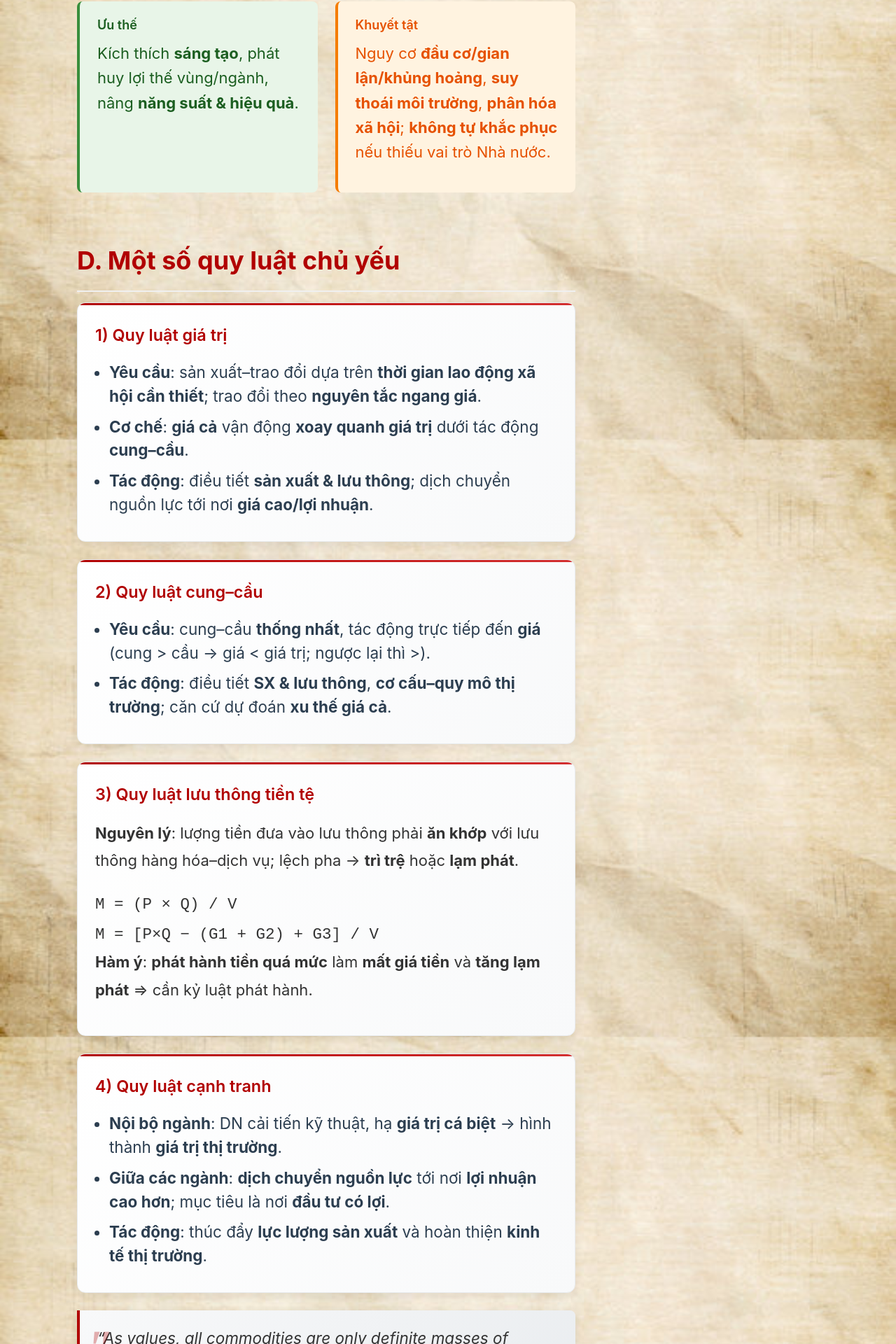
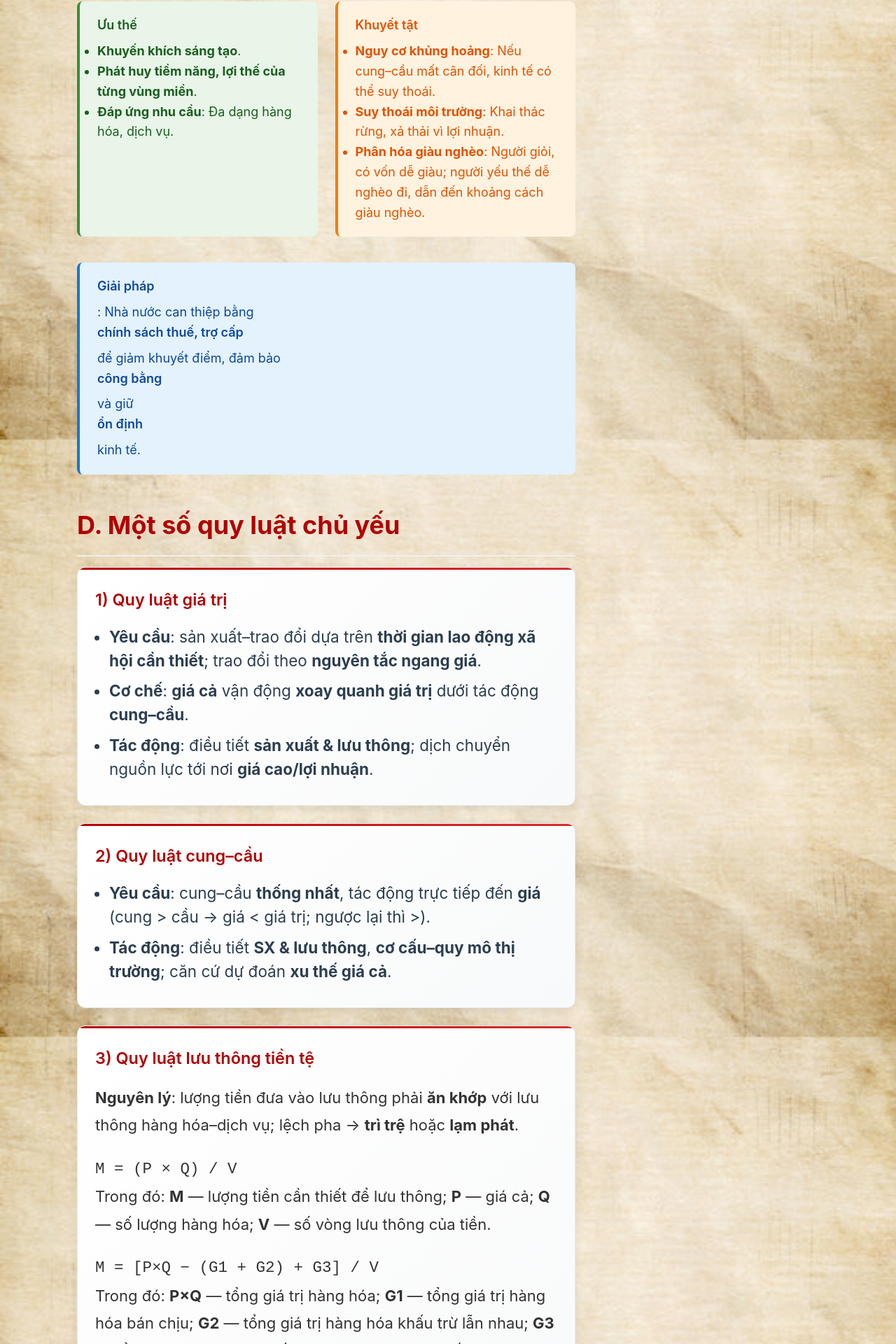
Before and after one commit to LysLama/Philosophy_Website, a React (Vite) app: page /chapter2/market-economy in a window 1280 px wide. Shown: the part 1932-3852 px from the top of the page at 70% size. Built offline with nearby package versions, Linux system fonts and the light colour scheme; a web font is replaced by a local one.

Commit message:
content(vn): refine Market Economy pros/cons (C) and add formula notes for money circulation laws

```diff
--- a/src/pages/Chapter2MarketEconomy.jsx
+++ b/src/pages/Chapter2MarketEconomy.jsx
@@ -50,16 +50,27 @@ const Chapter2MarketEconomy = () => {
 
             {/* C. Ưu thế & khuyết tật */}
             <section id="proscons">
-              <h3>C. Ưu thế &amp; khuyết tật (rất ngắn)</h3>
+              <h3>C. Ưu thế &amp; khuyết tật</h3>
               <div className="grid two-cols gap-md">
                 <div className="callout success">
                   <strong>Ưu thế</strong>
-                  <p>Kích thích <strong>sáng tạo</strong>, phát huy lợi thế vùng/ngành, nâng <strong>năng suất &amp; hiệu quả</strong>.</p>
+                  <ul>
+                    <li><strong>Khuyến khích sáng tạo</strong>.</li>
+                    <li><strong>Phát huy tiềm năng, lợi thế của từng vùng miền</strong>.</li>
+                    <li><strong>Đáp ứng nhu cầu</strong>: Đa dạng hàng hóa, dịch vụ.</li>
+                  </ul>
                 </div>
                 <div className="callout warning">
                   <strong>Khuyết tật</strong>
-                  <p>Nguy cơ <strong>đầu cơ/gian lận/khủng hoảng</strong>, <strong>suy thoái môi trường</strong>, <strong>phân hóa xã hội</strong>; <strong>không tự khắc phục</strong> nếu thiếu vai trò Nhà nước.</p>
+                  <ul>
+                    <li><strong>Nguy cơ khủng hoảng</strong>: Nếu cung–cầu mất cân đối, kinh tế có thể suy thoái.</li>
+                    <li><strong>Suy thoái môi trường</strong>: Khai thác rừng, xả thải vì lợi nhuận.</li>
+                    <li><strong>Phân hóa giàu nghèo</strong>: Người giỏi, có vốn dễ giàu; người yếu thế dễ nghèo đi, dẫn đến khoảng cách giàu nghèo.</li>
+                  </ul>
                 </div>
+              </div>
+              <div className="callout info" style={{marginTop:'12px'}}>
+                <strong>Giải pháp</strong>: Nhà nước can thiệp bằng <strong>chính sách thuế, trợ cấp</strong> để giảm khuyết điểm, đảm bảo <strong>công bằng</strong> và giữ <strong>ổn định</strong> kinh tế.
               </div>
             </section>
 
@@ -86,7 +97,9 @@ const Chapter2MarketEconomy = () => {
                   <h4>3) Quy luật lưu thông tiền tệ</h4>
                   <p><strong>Nguyên lý</strong>: lượng tiền đưa vào lưu thông phải <strong>ăn khớp</strong> với lưu thông hàng hóa–dịch vụ; lệch pha → <strong>trì trệ</strong> hoặc <strong>lạm phát</strong>.</p>
                   <div><code>M = (P × Q) / V</code></div>
+                  <p className="formula-note">Trong đó: <strong>M</strong> — lượng tiền cần thiết để lưu thông; <strong>P</strong> — giá cả; <strong>Q</strong> — số lượng hàng hóa; <strong>V</strong> — số vòng lưu thông của tiền.</p>
                   <div><code>M = [P×Q − (G1 + G2) + G3] / V</code></div>
+                  <p className="formula-note">Trong đó: <strong>P×Q</strong> — tổng giá trị hàng hóa; <strong>G1</strong> — tổng giá trị hàng hóa bán chịu; <strong>G2</strong> — tổng giá trị hàng hóa khấu trừ lẫn nhau; <strong>G3</strong> — tổng giá trị hàng hóa đến kỳ thanh toán; <strong>V</strong> — số vòng quay trung bình của tiền.</p>
                   <p><strong>Hàm ý</strong>: <strong>phát hành tiền quá mức</strong> làm <strong>mất giá tiền</strong> và <strong>tăng lạm phát</strong> ⇒ cần kỷ luật phát hành.</p>
                 </div>
                 <div className="card">
--- a/src/pages/Chapter2Money.jsx
+++ b/src/pages/Chapter2Money.jsx
@@ -71,13 +71,13 @@ const Chapter2Money = () => {
           <div className="card">
             <h4>Nguyên lý tổng quát</h4>
             <p><code>M = (P × Q) / V</code></p>
-            <p>M: lượng tiền cần cho lưu thông; P: mức giá; Q: khối lượng hàng hóa–dịch vụ; V: số vòng quay tiền.</p>
+            <p><strong>Chú thích</strong>: <strong>M</strong> — lượng tiền cần thiết để lưu thông; <strong>P</strong> — giá cả; <strong>Q</strong> — số lượng hàng hóa; <strong>V</strong> — số vòng lưu thông tiền.</p>
             <p>Hàm ý: M tỉ lệ thuận P×Q và tỉ lệ nghịch V.</p>
           </div>
           <div className="card">
             <h4>Thanh toán không dùng tiền mặt</h4>
             <p><code>M = [P×Q − (G1 + G2) + G3] / V</code></p>
-            <p>G1: hàng bán chịu; G2: hàng khấu trừ; G3: hàng đến kỳ thanh toán.</p>
+            <p><strong>Chú thích</strong>: <strong>P×Q</strong> — Tổng giá trị hàng hóa; <strong>G1</strong> — Tổng giá trị hàng hóa bán chịu; <strong>G2</strong> — Tổng giá trị hàng hóa khấu trừ lẫn nhau; <strong>G3</strong> — Tổng giá trị hàng hóa đến kỳ thanh toán; <strong>V</strong> — số vòng quay trung bình của tiền.</p>
             <p>Phát hành quá mức → mất giá tiền/lạm phát ⇒ cần kỷ luật phát hành.</p>
           </div>
 
```
